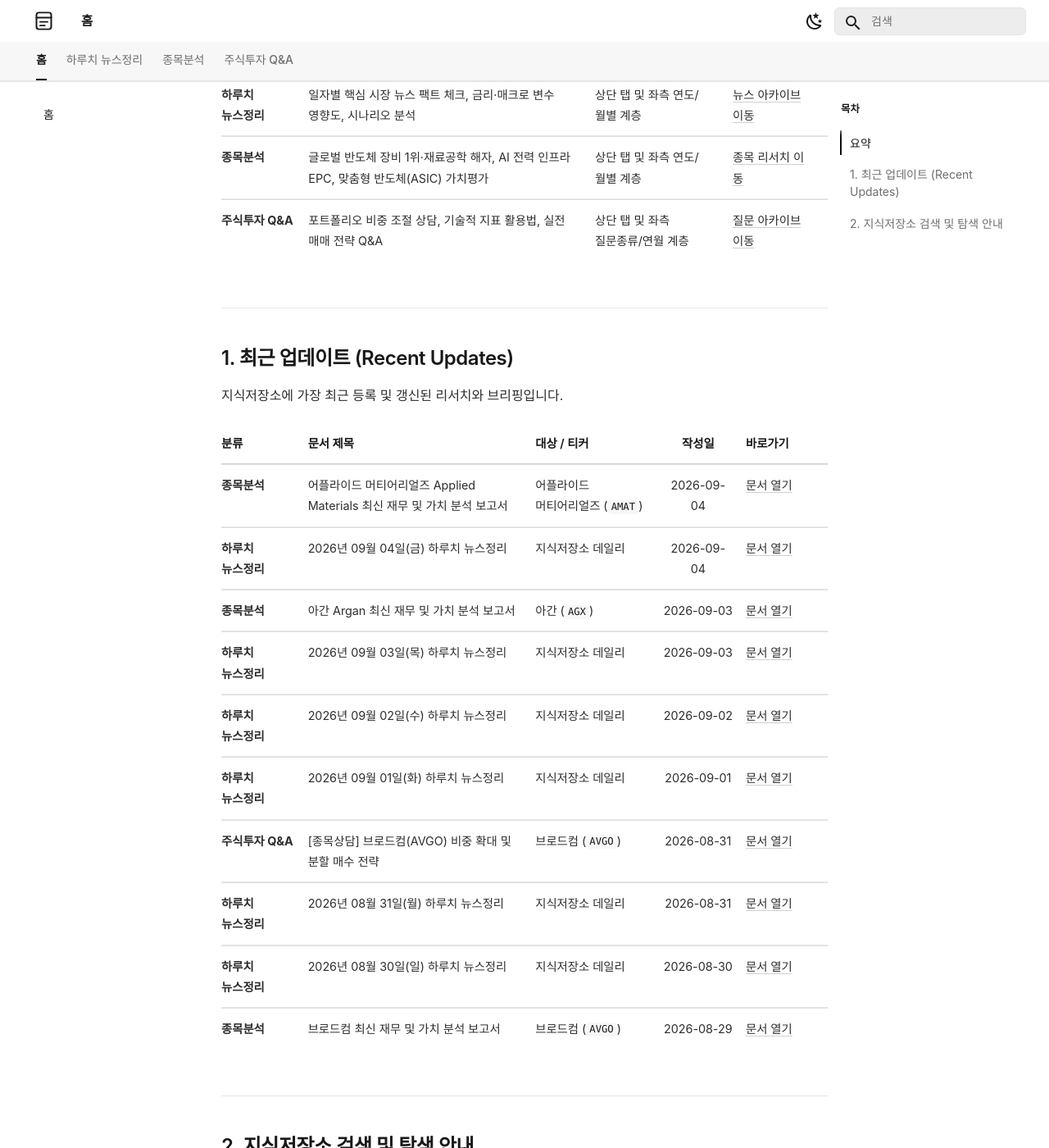
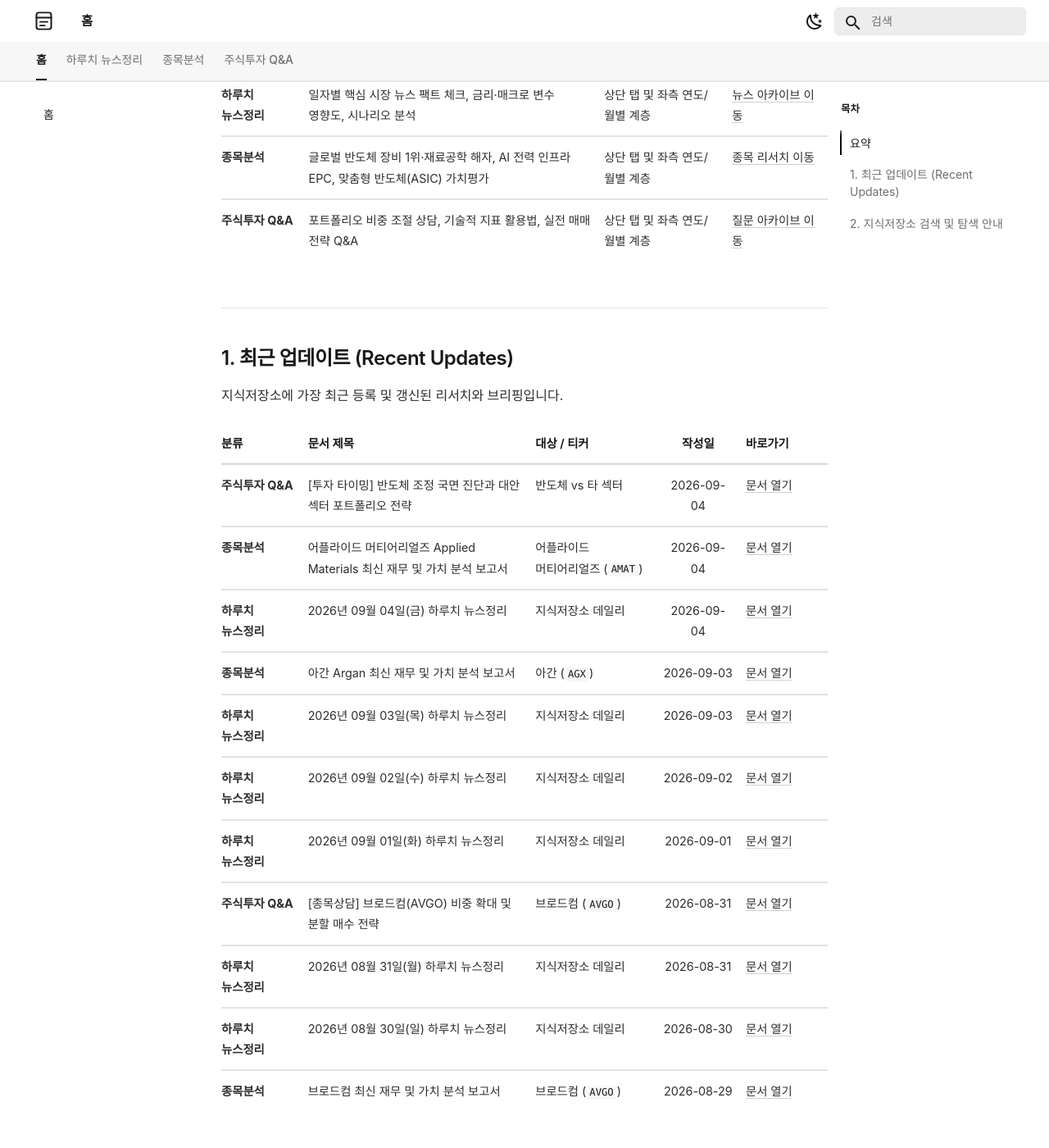
Before and after one commit to ju-sic/ju-sic.github.io, an MkDocs documentation site: the page built from docs/index.md, in a window 1280 px wide and 1400 px high, scrolled down 326 px. Shown: the whole window at 82% size. Built offline with MkDocs 1.6.1 and Material for MkDocs 9.7.7, drawn with Linux system fonts in a browser that asks for light colours; some web fonts are replaced; some of the changed text lies outside the part shown.

Commit message:
9월 4일 주식투자 Q&A 문서 배포 반영

```diff
--- a/docs/index.md
+++ b/docs/index.md
@@ -8,7 +8,7 @@
 | :--- | :--- | :--- | :--- |
 | **하루치 뉴스정리** | 일자별 핵심 시장 뉴스 팩트 체크, 금리·매크로 변수 영향도, 시나리오 분석 | 상단 탭 및 좌측 연도/월별 계층 | [뉴스 아카이브 이동](news/2026/09/04.md) |
 | **종목분석** | 글로벌 반도체 장비 1위·재료공학 해자, AI 전력 인프라 EPC, 맞춤형 반도체(ASIC) 가치평가 | 상단 탭 및 좌측 연도/월별 계층 | [종목 리서치 이동](stocks/2026/09/applied-materials.md) |
-| **주식투자 Q&A** | 포트폴리오 비중 조절 상담, 기술적 지표 활용법, 실전 매매 전략 Q&A | 상단 탭 및 좌측 질문종류/연월 계층 | [질문 아카이브 이동](questions/stock-consulting/2026/08/broadcom-position-strategy.md) |
+| **주식투자 Q&A** | 포트폴리오 비중 조절 상담, 기술적 지표 활용법, 실전 매매 전략 Q&A | 상단 탭 및 좌측 연도/월별 계층 | [질문 아카이브 이동](questions/2026/09/semiconductor-vs-other-sectors.md) |
 
 ---
 
@@ -18,13 +18,14 @@
 
 | 분류 | 문서 제목 | 대상 / 티커 | 작성일 | 바로가기 |
 | :--- | :--- | :--- | :---: | :--- |
+| **주식투자 Q&A** | [투자 타이밍] 반도체 조정 국면 진단과 대안 섹터 포트폴리오 전략 | 반도체 vs 타 섹터 | 2026-09-04 | [문서 열기](questions/2026/09/semiconductor-vs-other-sectors.md) |
 | **종목분석** | 어플라이드 머티어리얼즈 Applied Materials 최신 재무 및 가치 분석 보고서 | 어플라이드 머티어리얼즈 (`AMAT`) | 2026-09-04 | [문서 열기](stocks/2026/09/applied-materials.md) |
 | **하루치 뉴스정리** | 2026년 09월 04일(금) 하루치 뉴스정리 | 지식저장소 데일리 | 2026-09-04 | [문서 열기](news/2026/09/04.md) |
 | **종목분석** | 아간 Argan 최신 재무 및 가치 분석 보고서 | 아간 (`AGX`) | 2026-09-03 | [문서 열기](stocks/2026/09/argan.md) |
 | **하루치 뉴스정리** | 2026년 09월 03일(목) 하루치 뉴스정리 | 지식저장소 데일리 | 2026-09-03 | [문서 열기](news/2026/09/03.md) |
 | **하루치 뉴스정리** | 2026년 09월 02일(수) 하루치 뉴스정리 | 지식저장소 데일리 | 2026-09-02 | [문서 열기](news/2026/09/02.md) |
 | **하루치 뉴스정리** | 2026년 09월 01일(화) 하루치 뉴스정리 | 지식저장소 데일리 | 2026-09-01 | [문서 열기](news/2026/09/01.md) |
-| **주식투자 Q&A** | [종목상담] 브로드컴(AVGO) 비중 확대 및 분할 매수 전략 | 브로드컴 (`AVGO`) | 2026-08-31 | [문서 열기](questions/stock-consulting/2026/08/broadcom-position-strategy.md) |
+| **주식투자 Q&A** | [종목상담] 브로드컴(AVGO) 비중 확대 및 분할 매수 전략 | 브로드컴 (`AVGO`) | 2026-08-31 | [문서 열기](questions/2026/08/broadcom-position-strategy.md) |
 | **하루치 뉴스정리** | 2026년 08월 31일(월) 하루치 뉴스정리 | 지식저장소 데일리 | 2026-08-31 | [문서 열기](news/2026/08/31.md) |
 | **하루치 뉴스정리** | 2026년 08월 30일(일) 하루치 뉴스정리 | 지식저장소 데일리 | 2026-08-30 | [문서 열기](news/2026/08/30.md) |
 | **종목분석** | 브로드컴 최신 재무 및 가치 분석 보고서 | 브로드컴 (`AVGO`) | 2026-08-29 | [문서 열기](stocks/2026/08/broadcom.md) |
@@ -39,6 +40,6 @@
     - 키보드의 <kbd>S</kbd>, <kbd>/</kbd>, 또는 <kbd>F</kbd> 키를 누르면 검색창이 활성화됩니다.
     - 한글 및 영문 복합 키워드(예: `AVGO`, `브로드컴`, `고용보고서`, `가치평가`, `불타기`)로 문서 본문과 표, 시나리오를 즉시 검색할 수 있습니다.
 - **연도/월별 시계열 아카이브**:
-    - 상단 메뉴 탭(`하루치 뉴스정리`, `종목분석`, `주식투자 Q&A`)을 클릭하면 좌측 사이드바에 `연도 > 월` 또는 `질문 종류 > 연도 > 월` 순으로 계층화된 아카이브가 제공됩니다.
+    - 상단 메뉴 탭(`하루치 뉴스정리`, `종목분석`, `주식투자 Q&A`)을 클릭하면 좌측 사이드바에 `연도 > 월` 순으로 일관되게 계층화된 아카이브가 제공됩니다.
 - **문서 내 목차(TOC) 추적**:
     - 개별 리포트 열람 시 우측 목차를 통해 심층 섹션으로 빠르게 이동할 수 있습니다.
--- a/mkdocs.yml
+++ b/mkdocs.yml
@@ -169,6 +169,8 @@ nav:
           - 08월:
               - 브로드컴: stocks/2026/08/broadcom.md
   - 주식투자 Q&A:
-      - 종목상담:
-          - 2026년 08월:
-              - "브로드컴(AVGO) 비중 확대 및 분할 매수 전략": questions/stock-consulting/2026/08/broadcom-position-strategy.md
+      - 2026년:
+          - 09월:
+              - "반도체 조정 국면과 대안 섹터 투자 전략": questions/2026/09/semiconductor-vs-other-sectors.md
+          - 08월:
+              - "브로드컴(AVGO) 비중 확대 및 분할 매수 전략": questions/2026/08/broadcom-position-strategy.md
```
Also changed, not shown: docs/questions/2026/09/semiconductor-vs-other-sectors.md (added, +116 -0 lines), docs/questions/2026/08/broadcom-position-strategy.md (renamed from docs/questions/stock-consulting/2026/08/broadcom-position-strategy.md).
